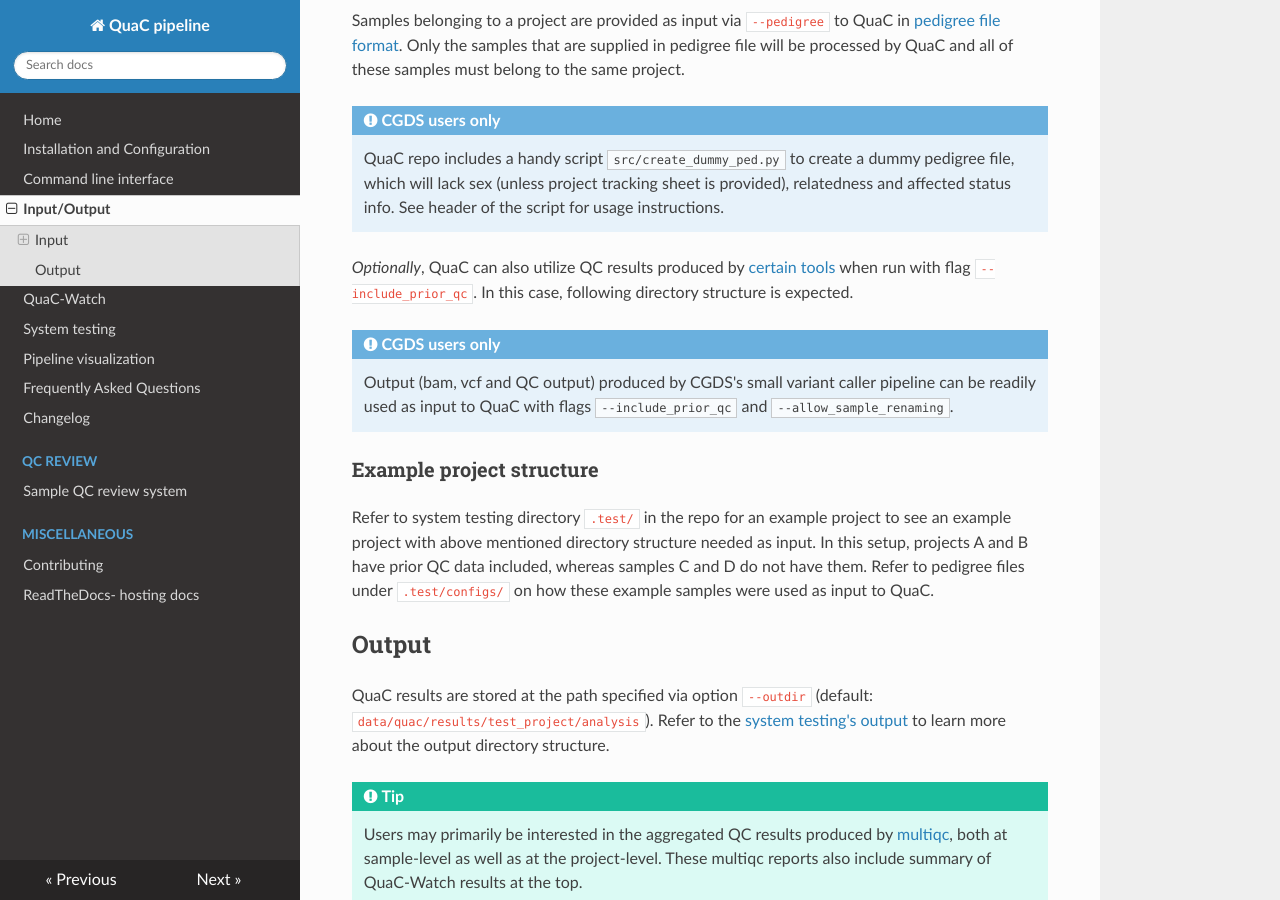
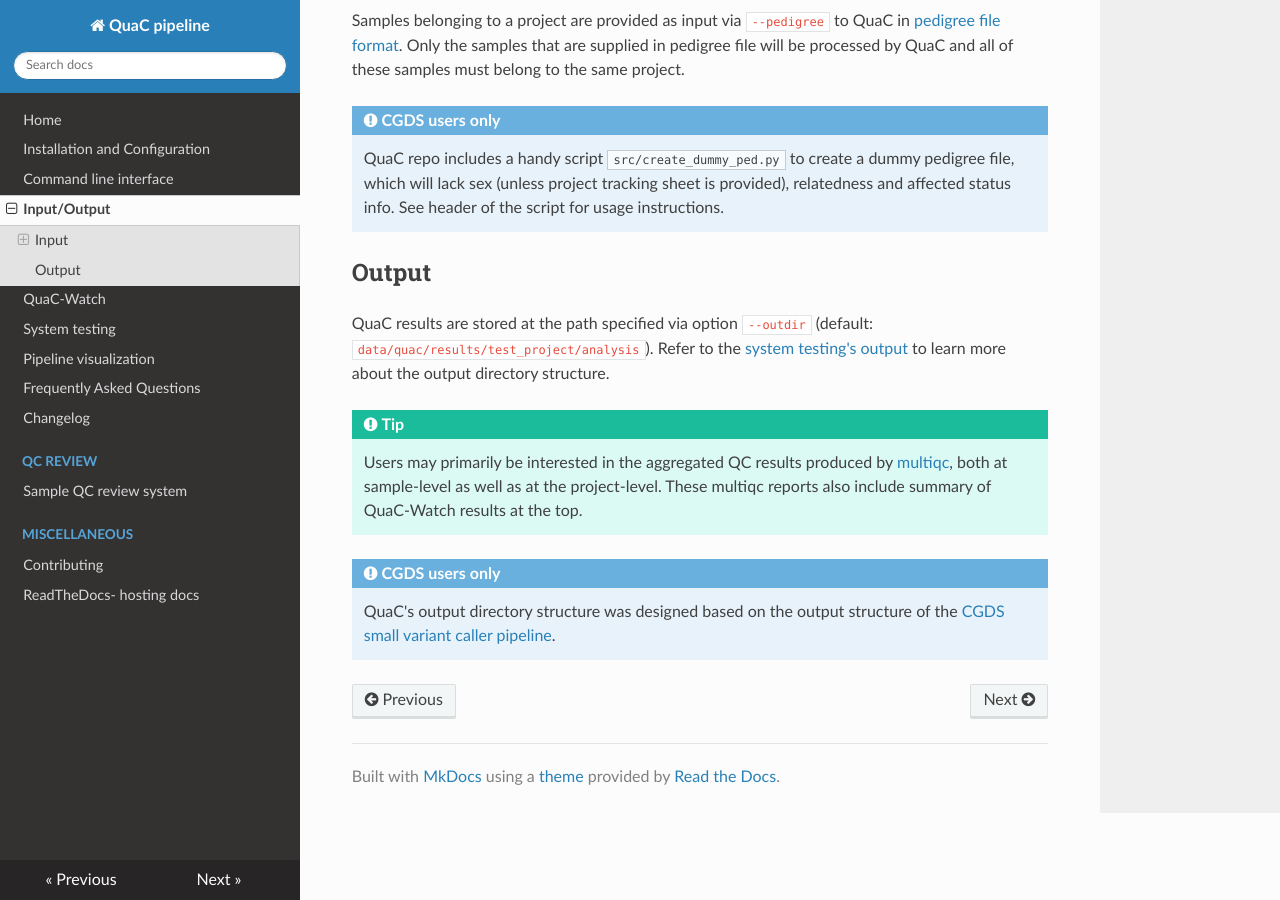
Before and after one commit to uab-cgds-worthey/quac, an MkDocs documentation site: the page built from docs/input_output.md, in a window 1280 px wide and 900 px high, scrolled down 1139 px. Built offline with MkDocs 1.6.1, drawn with Linux system fonts in a browser that asks for light colours; nearby versions of some CDN libraries.

Commit message:
removes outdated text

```diff
--- a/docs/input_output.md
+++ b/docs/input_output.md
@@ -45,25 +45,6 @@ supplied in pedigree file will be processed by QuaC and all of these samples mus
     create a dummy pedigree file, which will lack sex (unless project tracking sheet is provided), relatedness and
     affected status info. See header of the script for usage instructions.
 
-
-*Optionally*, QuaC can also utilize QC results produced by [certain
-tools](./index.md#optional-qc-output-consumed-by-quac) when run with flag `--include_prior_qc`. In this case, following
-directory structure is expected.
-
-
-!!! note "CGDS users only"
-
-    Output (bam, vcf and QC output) produced by CGDS's small variant caller pipeline can be readily used as input to
-    QuaC with flags `--include_prior_qc` and `--allow_sample_renaming`.
-
-### Example project structure
-
-Refer to system testing directory `.test/` in the repo for an example project to see an example project with above
-mentioned directory structure needed as input. In this setup, projects A and B have prior QC data included, whereas
-samples C and D do not have them. Refer to pedigree files under `.test/configs/` on how these example samples were used
-as input to QuaC.
-
-
 ## Output
 
 QuaC results are stored at the path specified via option `--outdir` (default:
```
